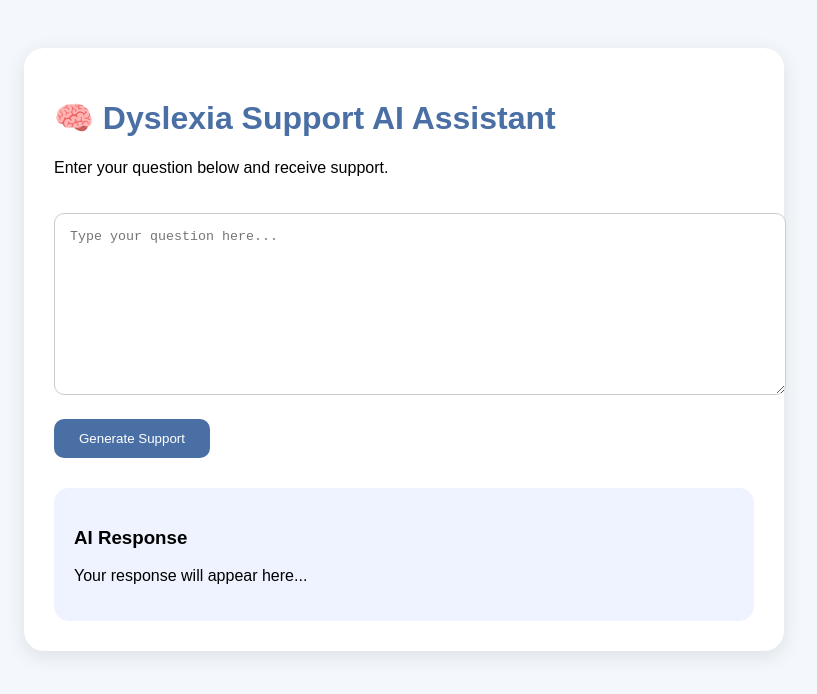
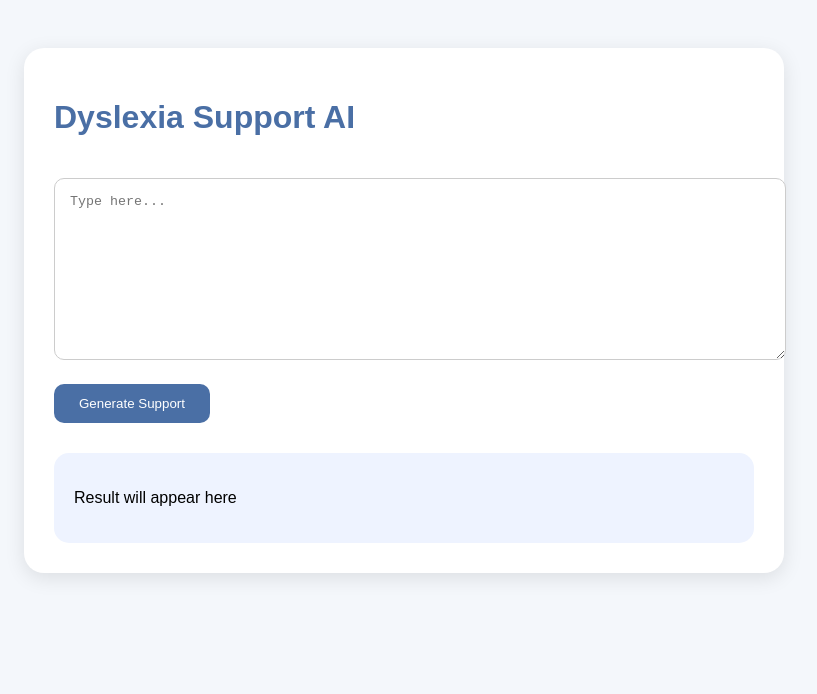
Before and after one commit to aqhbardan14l/Dyslexia-Agent-KBS, a plain HTML site: page index.html in a window 1280 px wide. Shown: the whole page, without its empty margins (236-1053 px from the left). Drawn offline with Linux system fonts and the light colour scheme.

Commit message:
Update index.html

```diff
--- a/index.html
+++ b/index.html
@@ -1,44 +1,28 @@
 <!DOCTYPE html>
-<html lang="en">
+<html>
 <head>
-    <meta charset="UTF-8">
-    <meta name="viewport" content="width=device-width, initial-scale=1.0">
-    <title>Dyslexia Support AI Assistant</title>
-
+    <title>Dyslexia AI</title>
     <link rel="stylesheet" href="style.css">
 </head>
+
 <body>
 
 <div class="main-container">
 
-        <h1>🧠 Dyslexia Support AI Assistant</h1>
+    <h1>Dyslexia Support AI</h1>
 
-        <p>
-            Enter your question below and receive support.
-        </p>
-
-        <textarea
-            id="userInput"
-            placeholder="Type your question here..."
-        ></textarea>
+    <textarea id="userInput" placeholder="Type here..."></textarea>
 
     <button onclick="runAgent()">
         Generate Support
     </button>
 
     <div id="outputBox">
-
-            <h3>AI Response</h3>
-
-            <p id="outputText">
-                Your response will appear here...
-            </p>
-
+        <p id="outputText">Result will appear here</p>
     </div>
 
 </div>
 
-    <script src="knowledgebase.js"></script>
 <script src="tools.js"></script>
 
 </body>
```
Lines whose indentation alone changed are shown as unchanged.
